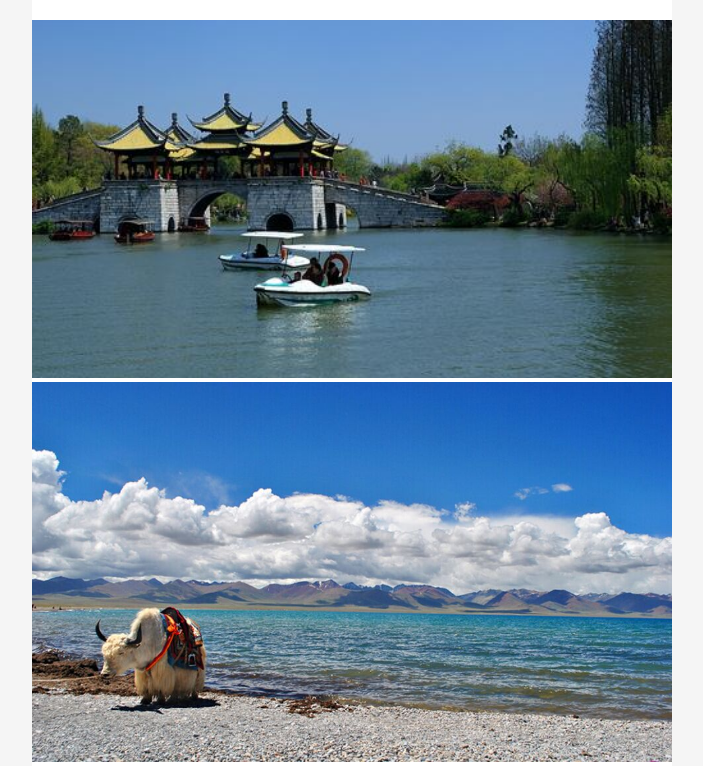
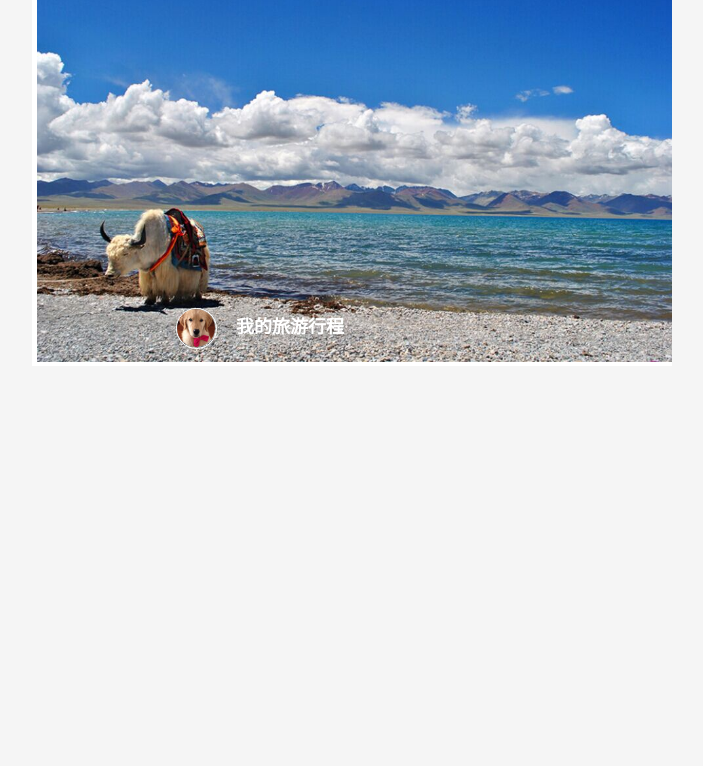
Before and after one commit to guoding9/hello, a plain HTML site: page tour/tour.html in a window 1280 px wide. Shown: the part 98-864 px from the top of the page, without its empty margins (288-991 px from the left). After the commit the page ends 800 px from the top, so only its background shows below. Drawn offline with Linux system fonts and the light colour scheme.

Commit message:
作业2 09-chenlaoshi finish dog and font

```diff
--- a/tour/tour.html
+++ b/tour/tour.html
@@ -27,7 +27,43 @@
 
     .qui-header{
         background-color: #2bab79;
+        height: 60px;
     }
+    .plcRouteList{
+        margin-left: 5px;
+    }
+
+    .pic{
+        border-radius: 50%;
+    }
+
+    .bottom{
+        position: absolute;
+        top: 390px;
+        left: 464px;
+
+    }
+
+    .face{
+        float: left;
+
+        border: 1px solid white;
+        width: 39px;
+        height: 39PX;
+        border-radius: 50%;
+    }
+
+    .title{
+        position: absolute;
+        color: white;
+        white-space: nowrap;
+        font-size: 18px;
+        font-weight: bolder;
+        line-height: 40px;
+        margin-left: 60px;
+    }
+
+
 
 </style>
 <body>
@@ -35,17 +71,29 @@
         <h1>国内旅游计划</h1>
     </header>
 
-    <a href="">
+    <section class="plcRouteList">
+        <a href="">
 
-        <img src="images/华东.jpg" alt="" width="640"></a>
+            <img src="images/fengjing.jpg" alt="" width="635"></a>
 
-    </a>
+        </a>
 
-    <a href="">
+        <div class="bottom">
+            <p class="face">
 
-        <img src="images/fengjing.jpg" alt="" width="640"></a>
+                <img src="images/touxiang.jpg" alt="" width="38" height="38" class="pic">
+            </p>
 
-    </a>
+
+
+            <h2 class="title">我的旅游行程</h2>
+        </div>
+
+
+
+    </section>
+
+
 
 
 
```
